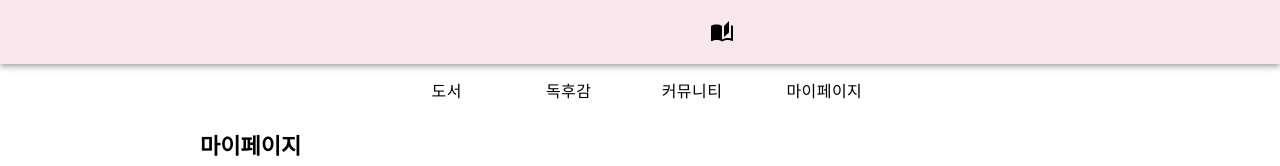
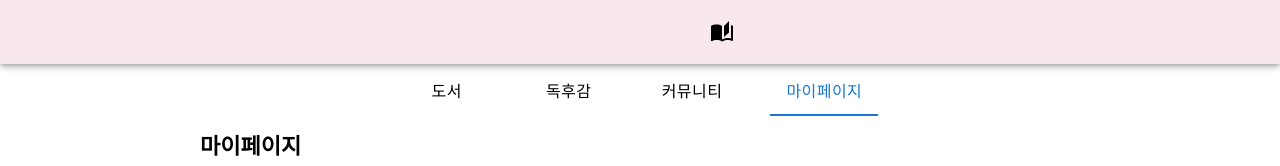
Before and after one commit to KimJeongMin2/SEBook_front, a React (Create React App) app: page /MyPage in a window 1280 px wide. Shown: the top 166 px of the page. Built offline with nearby package versions, Linux system fonts and the light colour scheme.

Commit message:
Tab Bar 코드 수정

```diff
--- a/src/components/TabBar.js
+++ b/src/components/TabBar.js
@@ -5,6 +5,7 @@ import Tabs from '@mui/material/Tabs';
 import Tab from '@mui/material/Tab';
 import Typography from '@mui/material/Typography';
 import Box from '@mui/material/Box';
+import { useLocation } from 'react-router-dom';
 
 function CustomTabPanel(props) {
   const { children, value, index, ...other } = props;
@@ -41,10 +42,43 @@ function a11yProps(index) {
 
 function TabBar() {
   const navigate = useNavigate();
-  const [value, setValue] = useState(); // Set an initial value for the active tab
+
+  const location = useLocation();
+  const [value, setValue] = useState(getInitialTab());
+
+  function getInitialTab() {
+    switch (location.pathname) {
+      case "/BookList":
+        return 0;
+      case "/BookReportList":
+        return 1;
+      case "/Community":
+        return 2;
+      case "/MyPage":
+        return 3;
+      default:
+        return 0;
+    }
+  }
 
   const handleChange = (event, newValue) => {
     setValue(newValue);
+    switch (newValue) {
+      case 0:
+        navigate("/BookList");
+        break;
+      case 1:
+        navigate("/BookReportList");
+        break;
+      case 2:
+        navigate("/Community");
+        break;
+      case 3:
+        navigate("/MyPage");
+        break;
+      default:
+        break;
+    }
   };
 
   return (
@@ -65,34 +99,18 @@ function TabBar() {
       >
         <Tab
           label="도서"
-          onClick={() => {
-            setValue(0);
-            navigate("/BookList");
-          }}
           sx={{ color: "black", marginLeft: "1em", marginRight: "1em", fontSize: '16px' }}
         />
         <Tab
           label="독후감"
-          onClick={() => {
-            setValue(1);
-            navigate("/BookReportList");
-          }}
           sx={{ color: "black", marginLeft: "1em", marginRight: "1em", fontSize: '16px' }}
         />
         <Tab
           label="커뮤니티"
-          onClick={() => {
-            setValue(2);
-            navigate("/Community");
-          }}
           sx={{ color: "black", marginLeft: "1em", marginRight: "1em", fontSize: '16px' }}
         />
         <Tab
           label="마이페이지"
-          onClick={() => {
-            setValue(3);
-            navigate("/MyPage");
-          }}
           sx={{ color: "black", marginLeft: "1em", marginRight: "1em", fontSize: '16px' }}
         />
       </Tabs>
```
